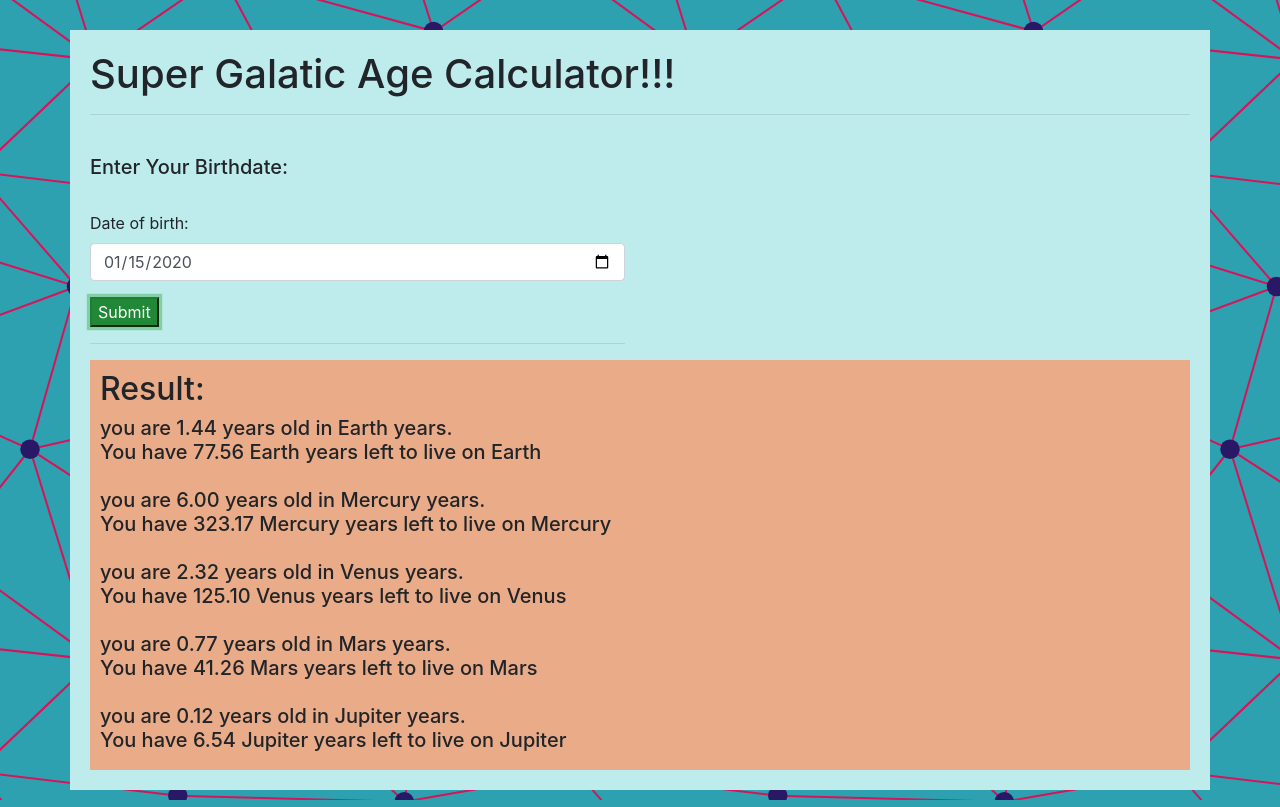
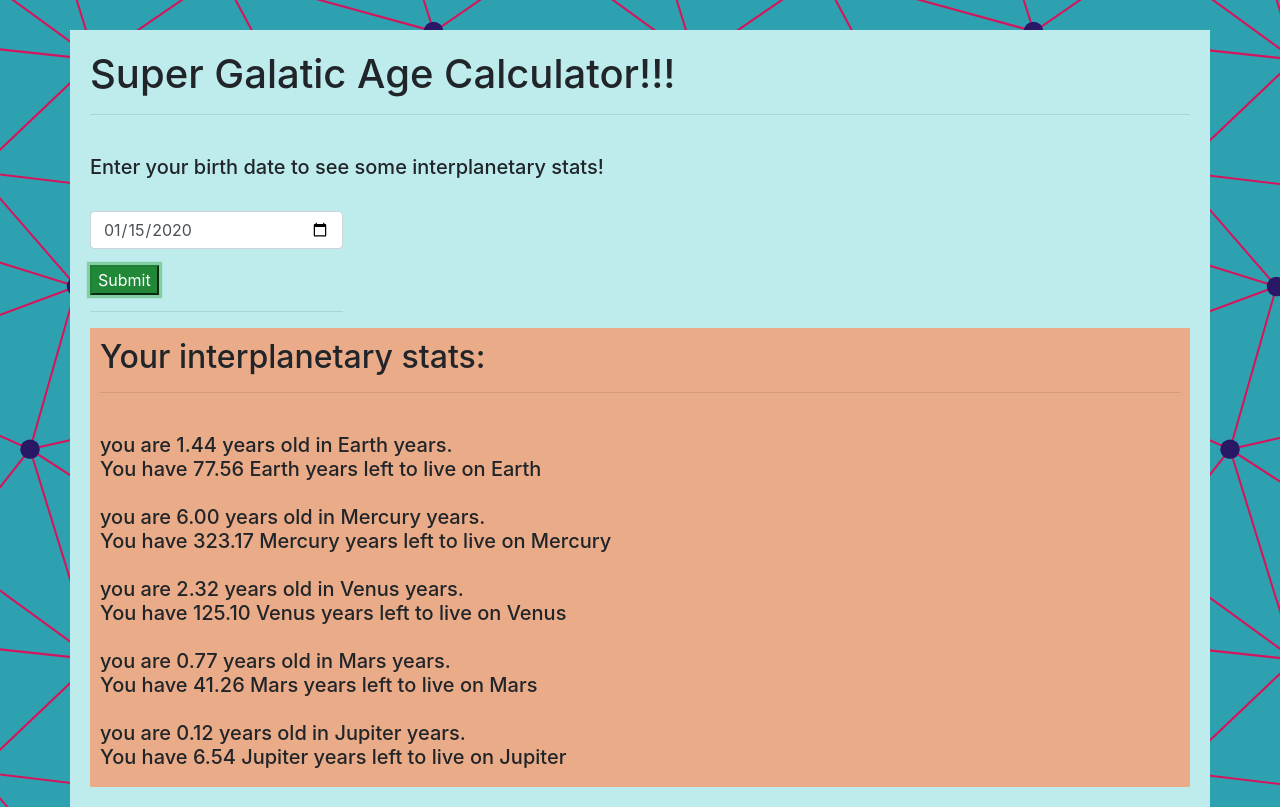
Before and after one commit to giang184/Super-Galactic-Age-Calculator, a website built with webpack: page src/index.html in a window 1280 px wide. Both pictures are taken after typing "2020-01-15" into the empty fields and a click on the button "Submit". Built offline with nearby package versions, Linux system fonts and the light colour scheme.

```diff
--- a/src/css/styles.css
+++ b/src/css/styles.css
@@ -13,4 +13,5 @@
   display: none;
   background-color: rgb(233, 171, 136);
   padding: 10px;
+
 }
--- a/src/index.html
+++ b/src/index.html
@@ -11,13 +11,12 @@
     <h1>Super Galatic Age Calculator!!!</h1>
     <hr>
     <br>
+    <h5>Enter your birth date to see some interplanetary stats!</h5>
     <div class="row">
-      <div class="col-md-6">
+      <div class="col-md-3">
         <form id="galatic">
-          <h5>Enter Your Birthdate:</h5>
           <br>
           <div class="form-group">
-            <label for="born">Date of birth:</label>
             <input id="born" class="form-control" type="date">
           </div>
           <button type="submit" class="btn-success">Submit</button>
@@ -26,7 +25,9 @@
       </div>
     </div>
     <div id="bottom">
-      <h2> Result: </h2>
+      <h2> Your interplanetary stats: </h2>
+      <hr>
+      <br>
       <h5><span id="result"></span></h5>
     </div>
   </div>
--- a/src/js/main.js
+++ b/src/js/main.js
@@ -12,8 +12,6 @@
   return (yearDifference + monthDifference/12 + dayDifference/365).toFixed(2);
 }
 
-
-
 $(document).ready(function () {
   $("form#galatic").submit(function (event) {
     event.preventDefault();
@@ -25,7 +23,6 @@
     }
 
     let myG = new Galatic(calculateAge(array));
-
 
     $("#result").html(`
     you are ${myG.age} years old in Earth years.<br>
```
Also changed, not shown: README.md.
